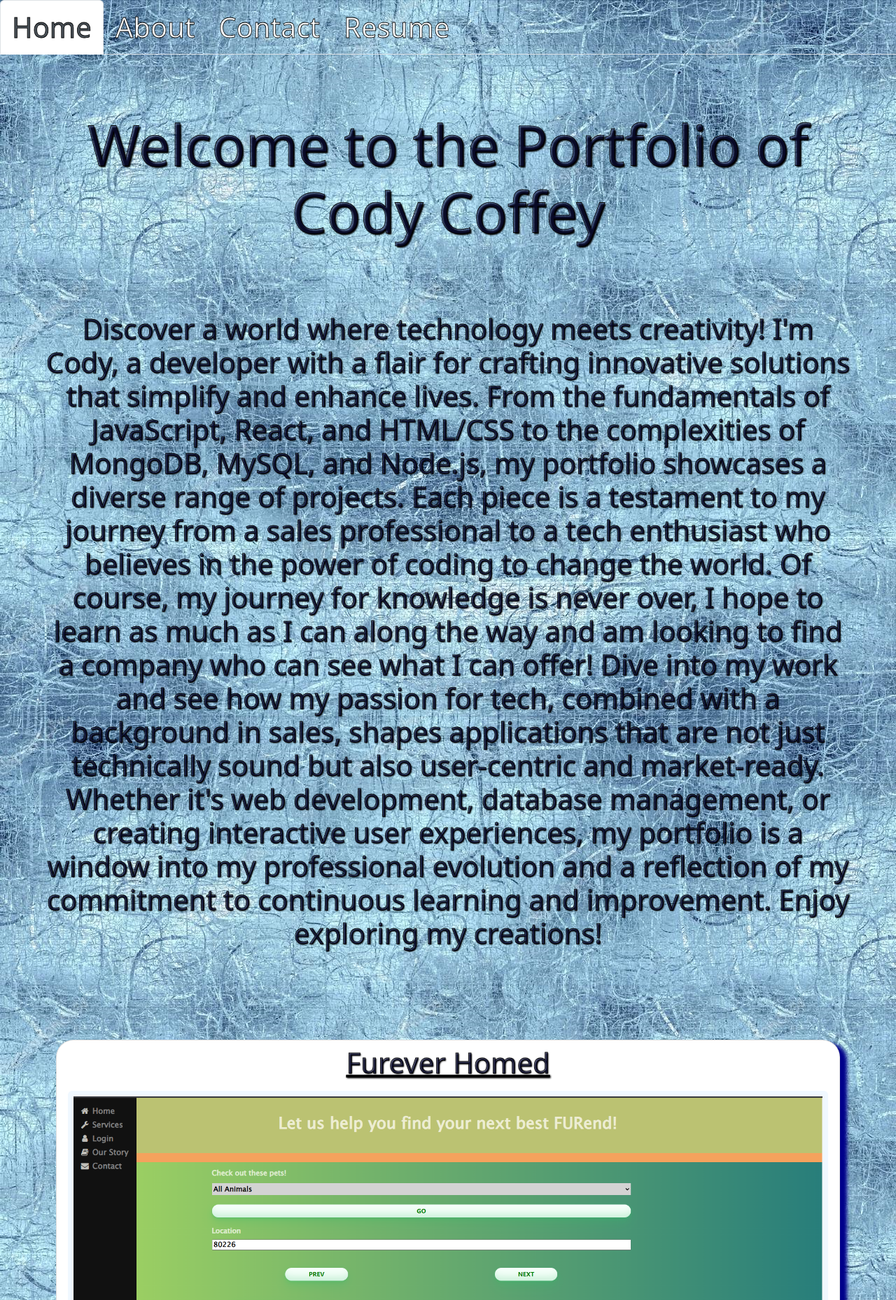
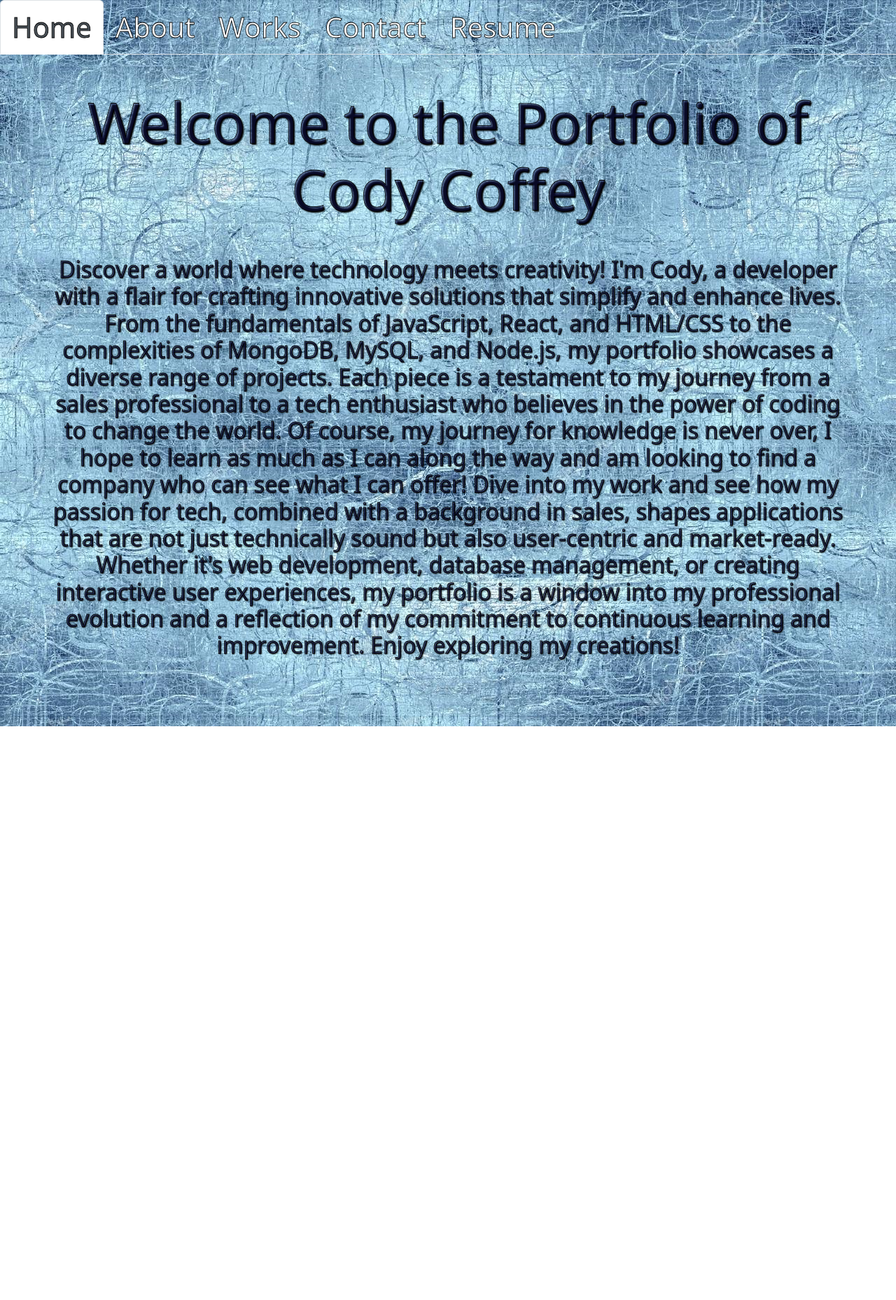
Before and after one commit to ccoff1798/PortfolioReact, a React (Vite) app: page / in a window 1280 px wide. Shown: the top 1858 px of the page at 70% size. After the commit the page ends 1038 px from the top, so only its background shows below. Built offline with nearby package versions, Linux system fonts and the light colour scheme.

Commit message:
added works tab, removed from home

```diff
--- a/src/components/NavTabs.jsx
+++ b/src/components/NavTabs.jsx
@@ -21,14 +21,14 @@ function NavTabs() {
           About
         </Link>
       </li>
-      {/* <li className="nav-item">
+      <li className="nav-item">
         <Link
-          to="/Blog"
-          className={currentPage === '/Blog' ? 'nav-link active' : 'nav-link'}
+          to="/Works"
+          className={currentPage === '/Works' ? 'nav-link active' : 'nav-link'}
         >
-          Blog
+          Works
         </Link>
-      </li> */}
+      </li>
       <li className="nav-item">
         <Link
           to="/Contact"
--- a/src/main.jsx
+++ b/src/main.jsx
@@ -29,8 +29,8 @@ const router = createBrowserRouter([
         element: <About />,
       },
       {
-        path: '/Blog',
-        element: <Blog />,
+        path: '/Works',
+        element:  <Cards />,
       },
       {
         path: '/Contact',
--- a/src/pages/Home.jsx
+++ b/src/pages/Home.jsx
@@ -12,7 +12,6 @@ export default function Home() {
 
         Enjoy exploring my creations!
       </h2>
-      <Cards />
     </div>
   );
 }
--- a/src/style/style.css
+++ b/src/style/style.css
@@ -11,21 +11,21 @@ h1 {
   text-shadow: 2px 2px 2px black;
 }
 h2 {
-  font-size: 2.5em;
+  font-size: 2em;
   text-shadow: 1px 1px 2px black;
 }
 h3 {
-  font-size: 2.5em;
+  font-size: 2em;
   text-shadow: 1px 1px 2px black;
 }
 
 h5 {
-  font-size: 2.5em;
+  font-size: 2em;
   text-shadow: 1px 1px 2px black;
 }
 
 h6 {
-  font-size: 2.5em;
+  font-size: 2em;
   text-shadow: 1px 1px 2px black;
 }
 ul{
@@ -48,12 +48,12 @@ img {
 }
 .home-title{
   text-align: center;
-  margin: 5rem;
+  margin: 3rem;
 }
 .home-text{
   text-align: center;
   margin: 3rem;
-  margin-top: 6rem;
+  margin-top: 3rem;
   margin-bottom: 6rem;
 
 }
```
Also changed, not shown: 1 other file (tests, documents, lock files or other folders).
